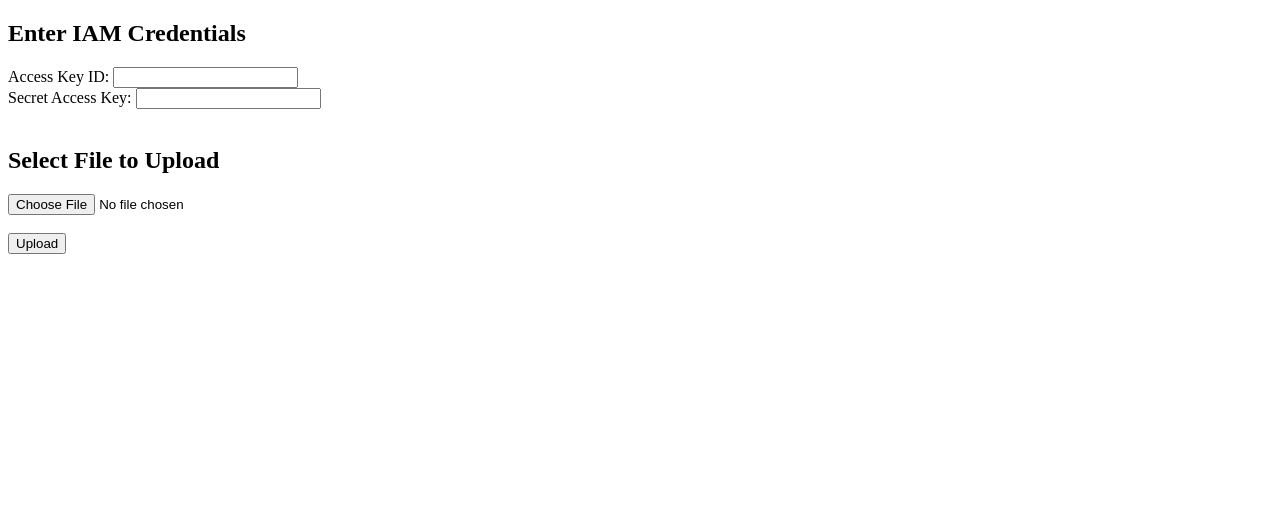
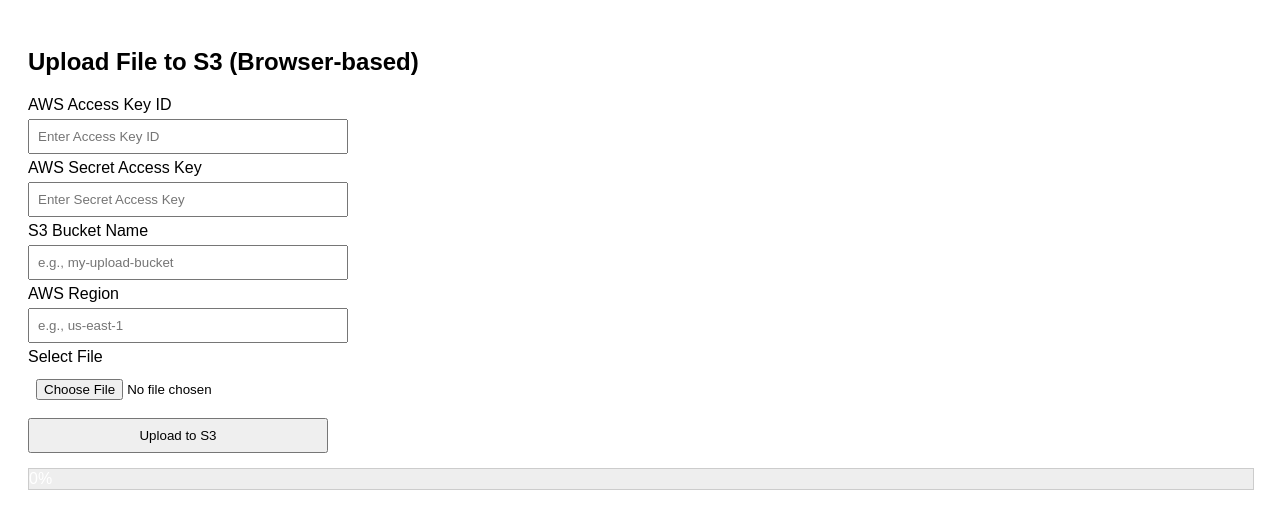
Before and after one commit to Iamvarun44/s3-browser, a plain HTML site: page index.html in a window 1280 px wide. Drawn offline with Linux system fonts and the light colour scheme.

Commit message:
Update index.html

```diff
--- a/index.html
+++ b/index.html
@@ -1,38 +1,80 @@
 <!DOCTYPE html>
 <html>
 <head>
-  <title>S3 Upload With IAM Credentials</title>
-  <script src="https://unpkg.com/@aws-sdk/lib-storage"></script>
-  <script src="https://unpkg.com/@aws-sdk/client-s3"></script>
+  <title>S3 Direct Upload with IAM Credentials</title>
+  <script src="https://unpkg.com/@aws-sdk/client-s3@3.535.0"></script>
+  <script src="https://unpkg.com/@aws-sdk/lib-storage@3.535.0"></script>
+  <style>
+    body { font-family: Arial; padding: 20px; }
+    input, button { margin: 5px 0; padding: 8px; width: 300px; }
+    #progressBar {
+      width: 100%;
+      height: 20px;
+      background-color: #eee;
+      border: 1px solid #ccc;
+      margin-top: 10px;
+    }
+    #progressBarFill {
+      height: 100%;
+      width: 0%;
+      background-color: #4caf50;
+      text-align: center;
+      color: white;
+      line-height: 20px;
+    }
+    #status { margin-top: 10px; font-weight: bold; }
+  </style>
 </head>
 <body>
-  <h2>Enter IAM Credentials</h2>
-  <label>Access Key ID:</label>
-  <input type="text" id="accessKey"><br>
-  <label>Secret Access Key:</label>
-  <input type="password" id="secretKey"><br><br>
+  <h2>Upload File to S3 (Browser-based)</h2>
 
-  <h2>Select File to Upload</h2>
-  <input type="file" id="fileInput"><br><br>
-  <button onclick="uploadFile()">Upload</button>
+  <label>AWS Access Key ID</label><br>
+  <input type="text" id="accessKey" placeholder="Enter Access Key ID"><br>
+
+  <label>AWS Secret Access Key</label><br>
+  <input type="password" id="secretKey" placeholder="Enter Secret Access Key"><br>
+
+  <label>S3 Bucket Name</label><br>
+  <input type="text" id="bucketName" placeholder="e.g., my-upload-bucket"><br>
+
+  <label>AWS Region</label><br>
+  <input type="text" id="region" placeholder="e.g., us-east-1"><br>
+
+  <label>Select File</label><br>
+  <input type="file" id="fileInput"><br>
+
+  <button onclick="uploadFile()">Upload to S3</button>
+
+  <div id="progressBar">
+    <div id="progressBarFill">0%</div>
+  </div>
+
   <p id="status"></p>
 
   <script>
     async function uploadFile() {
-      const file = document.getElementById('fileInput').files[0];
       const accessKeyId = document.getElementById('accessKey').value;
       const secretAccessKey = document.getElementById('secretKey').value;
+      const bucket = document.getElementById('bucketName').value;
+      const region = document.getElementById('region').value;
+      const file = document.getElementById('fileInput').files[0];
 
-      if (!file || !accessKeyId || !secretAccessKey) {
-        alert("Please provide credentials and select a file.");
+      const statusText = document.getElementById('status');
+      const progressFill = document.getElementById('progressBarFill');
+      progressFill.style.width = '0%';
+      progressFill.innerText = '0%';
+      statusText.innerText = '';
+
+      if (!accessKeyId || !secretAccessKey || !bucket || !region || !file) {
+        alert('Please fill in all fields and select a file.');
         return;
       }
 
       const { S3Client } = window.AwsS3Client;
       const { Upload } = window.AwsS3LibStorage;
 
-      const client = new S3Client({
-        region: 'us-east-1',
+      const s3Client = new S3Client({
+        region,
         credentials: {
           accessKeyId,
           secretAccessKey
@@ -40,9 +82,9 @@
       });
 
       const upload = new Upload({
-        client,
+        client: s3Client,
         params: {
-          Bucket: 'dhruvagastya',
+          Bucket: bucket,
           Key: file.name,
           Body: file,
           ContentType: file.type
@@ -51,15 +93,21 @@
 
       upload.on("httpUploadProgress", (progress) => {
         const percent = Math.round((progress.loaded / progress.total) * 100);
-        document.getElementById('status').innerText = `Uploading: ${percent}%`;
+        progressFill.style.width = percent + '%';
+        progressFill.innerText = percent + '%';
+        statusText.innerText = `Uploading: ${percent}%`;
       });
 
       try {
         await upload.done();
-        document.getElementById('status').innerText = "✅ Upload complete!";
+        progressFill.style.width = '100%';
+        progressFill.innerText = '100%';
+        statusText.innerText = '✅ Upload successful!';
       } catch (err) {
         console.error(err);
-        document.getElementById('status').innerText = "❌ Upload failed: " + err.message;
+        statusText.innerText = '❌ Upload failed: ' + err.message;
+        progressFill.style.width = '0%';
+        progressFill.innerText = '0%';
       }
     }
   </script>
```
